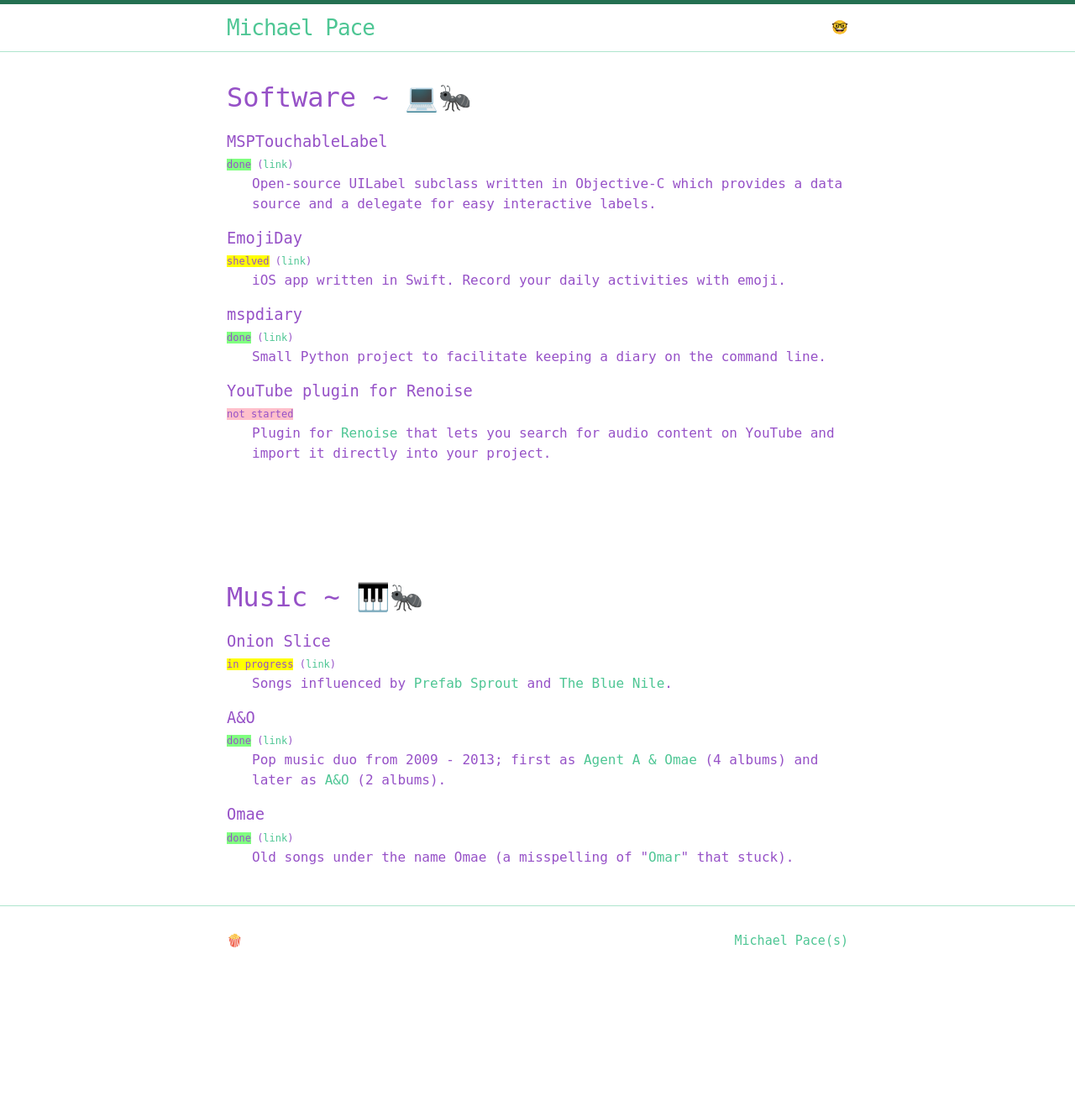
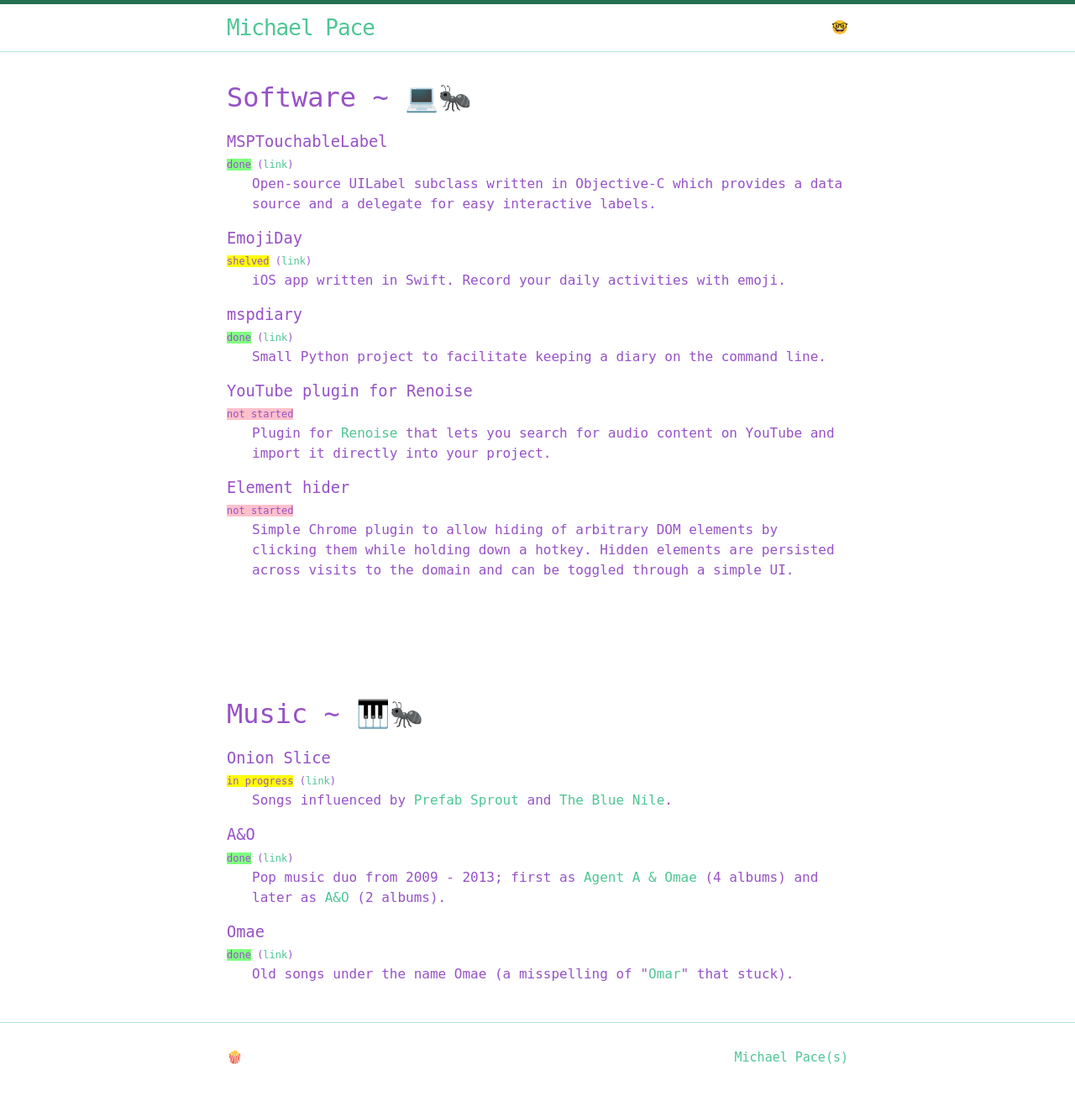
Before and after one commit to michaelpace/personal_website, a Jekyll site: the page built from _pages/projects.html, in a window 1280 px wide. Shown: the whole page at 84% size. Built offline with Jekyll 4.4.1, drawn with Linux system fonts in a browser that asks for light colours; before the commit the page ends 1191 px from its top, so only the background shows below that.

Commit message:
new project idea wow cool i am a genius

```diff
--- a/_pages/projects.html
+++ b/_pages/projects.html
@@ -39,6 +39,14 @@ permalink: /projects
 		<p class="project-description">Plugin for <a href="https://www.renoise.com/">Renoise</a> that lets you search for audio content on YouTube and import it directly into your project.</p>
 	</div>
 
+	<div class="project-section">
+		<h3 class="project-title">Element hider</h3>
+		<span class="project-details">
+			<span class="project-status-not-started"></span>
+		</span>
+		<p class="project-description">Simple Chrome plugin to allow hiding of arbitrary DOM elements by clicking them while holding down a hotkey. Hidden elements are persisted across visits to the domain and can be toggled through a simple UI.</p>
+	</div>
+
 	<br /><br /><br /><br /><br />
 
 	<h1>Music ~ 🎹🐜</h1>
```
